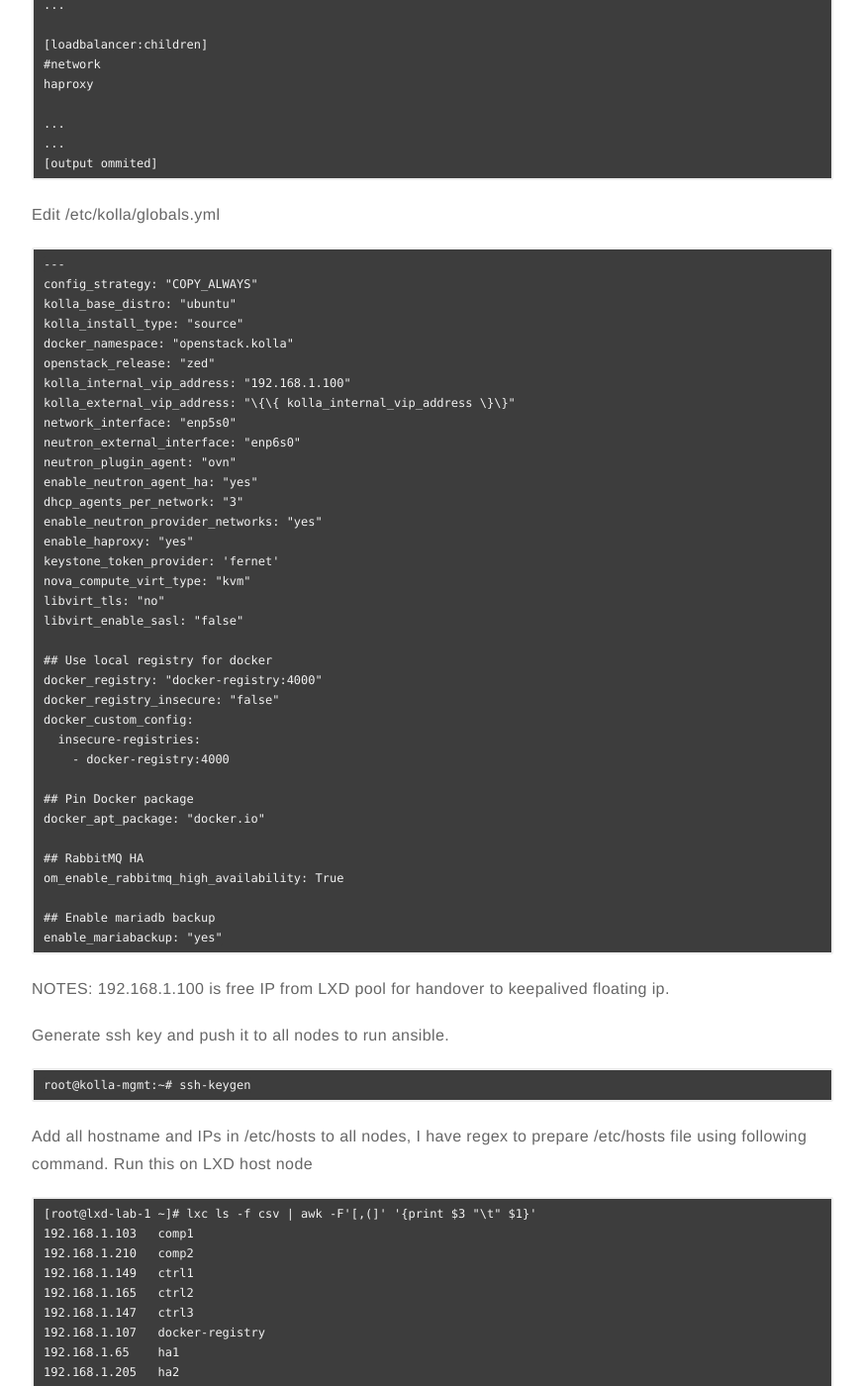
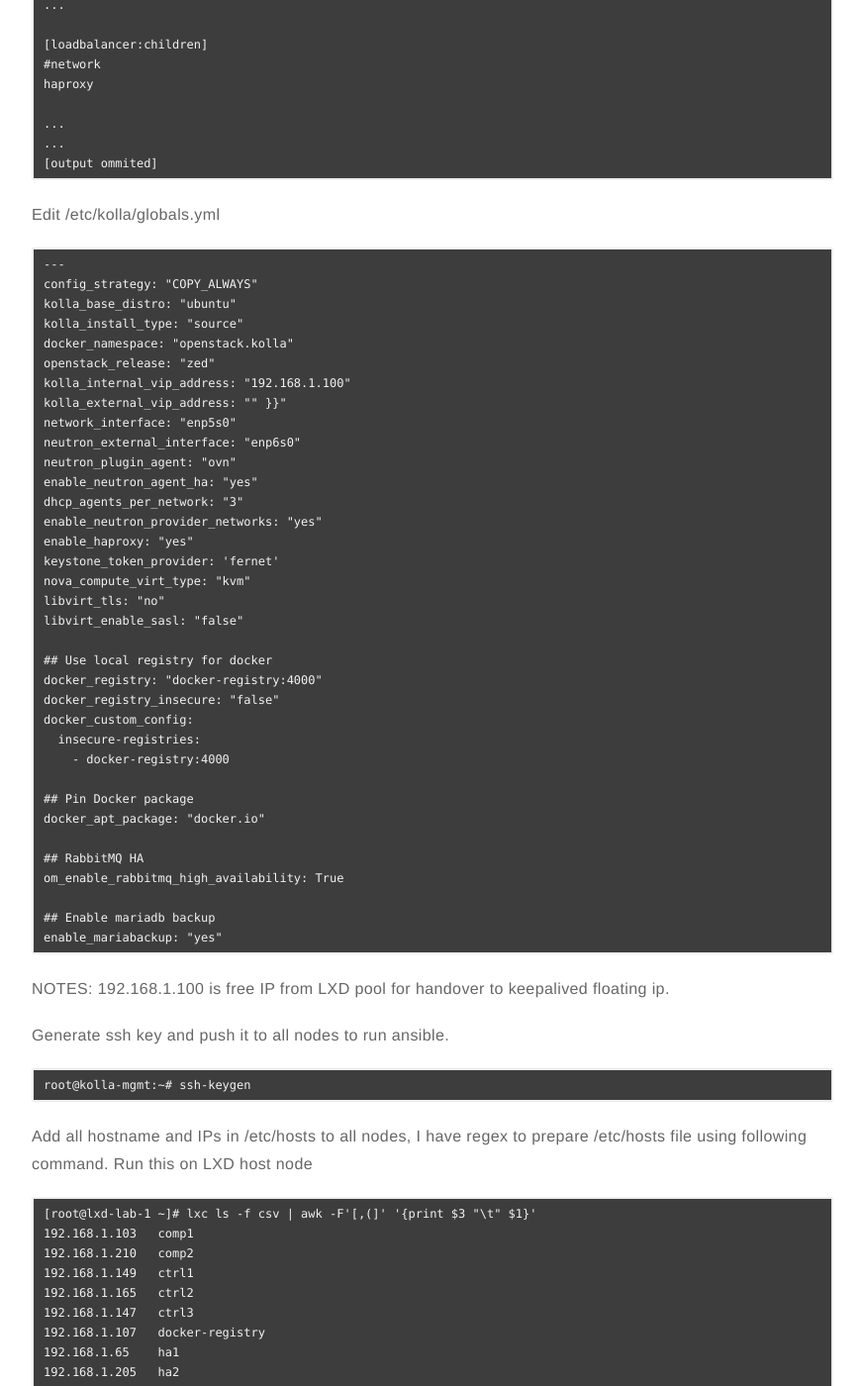
Before and after one commit to satishdotpatel/satishdotpatel.github.io, a Jekyll site: the page built from _posts/2023-07-02-build-multinode-kolla-lab-using-lxd.markdown, in a window 1280 px wide and 1400 px high, scrolled down 4591 px. Shown: the whole window at 99% size, without its empty margins (203-1076 px from the left). Built offline with Jekyll 4.4.1, drawn with Linux system fonts in a browser that asks for light colours; comment, search, counter and statistics services are not loaded.

Commit message:
fixing doc

```diff
--- a/_posts/2023-07-02-build-multinode-kolla-lab-using-lxd.markdown
+++ b/_posts/2023-07-02-build-multinode-kolla-lab-using-lxd.markdown
@@ -226,7 +226,7 @@
 docker_namespace: "openstack.kolla"
 openstack_release: "zed"
 kolla_internal_vip_address: "192.168.1.100"
-kolla_external_vip_address: "\{\{ kolla_internal_vip_address \}\}"
+kolla_external_vip_address: "{{ "{{  kolla_internal_vip_address }}" }}"
 network_interface: "enp5s0"
 neutron_external_interface: "enp6s0"
 neutron_plugin_agent: "ovn"
```
